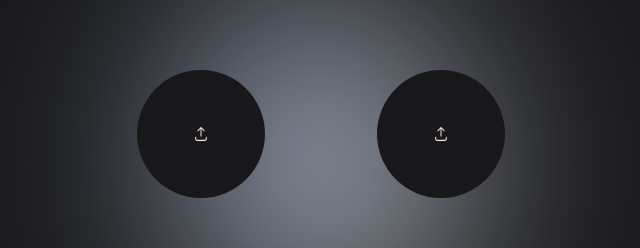
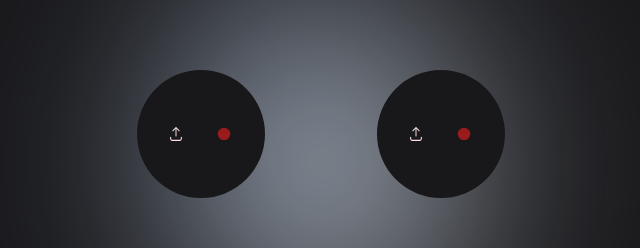
Before and after one commit to mateopresacastro/convolve.me, a React (Vite) app: page / in a window 1280 px wide. Shown: the part 238-486 px from the top of the page, without its empty margins (319-959 px from the left). Built offline with nearby package versions, Linux system fonts and the light colour scheme.

Commit message:
feat: record

```diff
--- a/src/App.tsx
+++ b/src/App.tsx
@@ -11,6 +11,7 @@ export interface AudioBuffersState {
   firstSample: AudioBuffer | null;
   secondSample: AudioBuffer | null;
 }
+
 const App = () => {
   const [audioBuffers, setAudioBuffers] = useState<AudioBuffersState>({
     firstSample: null,
--- a/src/components/ConvolveButton.tsx
+++ b/src/components/ConvolveButton.tsx
@@ -67,6 +67,9 @@ const ConvolveButton = ({
     }
   };
 
+  const isDisabled =
+    audioBuffers.firstSample === null || audioBuffers.secondSample === null;
+
   return isProcessing ? (
     <Processing />
   ) : isError ? (
@@ -80,8 +83,11 @@ const ConvolveButton = ({
   ) : (
     <button
       onClick={handleConvolve}
+      disabled={isDisabled}
       type="submit"
-      className="z-20 w-52 rounded-md bg-zinc-900 px-3.5 py-1.5 text-sm text-white shadow-sm transition duration-700 ease-in-out hover:bg-zinc-800"
+      className={`${
+        isDisabled && `cursor-not-allowed`
+      } z-30 w-52 rounded-md bg-zinc-900 px-3.5 py-1.5 text-sm text-white shadow-sm transition duration-700 ease-in-out hover:bg-zinc-800`}
     >
       Convolve
     </button>
--- a/src/components/FileInput.tsx
+++ b/src/components/FileInput.tsx
@@ -1,7 +1,9 @@
 import { useContext } from 'react';
+import { RxUpload, RxCheck } from 'react-icons/rx';
+import Record from './Record';
 import { getAudioBufferFromFile } from '../lib/audioUtils';
 import { MyAudioContext } from '../contexts/MyAudioContext';
-import { RxUpload, RxCheck } from 'react-icons/rx';
+
 import type { ChangeEvent, Dispatch, SetStateAction } from 'react';
 import type { AudioBuffersState } from '../App';
 
@@ -34,13 +36,12 @@ const FileInput = ({
 
   return (
     <section className="z-20 mx-14 mb-10">
-      <div className="flex h-32 w-32 items-center justify-center rounded-full bg-zinc-900 transition duration-700 ease-in-out hover:bg-zinc-800">
+      <div
+        //Todo: conditionally change style of input when isBufferReady
+        className={`flex h-32 w-32 items-center justify-evenly rounded-full bg-zinc-900 transition duration-700 ease-in-out hover:bg-zinc-800`}
+      >
         <label htmlFor={id} aria-label={label}>
-          {isBufferReady ? (
-            <RxCheck className="h-5 w-5 cursor-pointer text-red-100" />
-          ) : (
-            <RxUpload className="h-4 w-4 cursor-pointer text-red-100" />
-          )}
+          <RxUpload className="h-4 w-4 cursor-pointer text-red-100" />
           <input
             className="hidden"
             id={id}
@@ -49,6 +50,7 @@ const FileInput = ({
             onChange={handleSampleChange}
           />
         </label>
+        <Record id={id} setAudioBuffers={setAudioBuffers} />
       </div>
     </section>
   );
--- /dev/null
+++ b/src/components/Record.tsx
@@ -0,0 +1,77 @@
+import { useContext, useState, useRef, Dispatch, SetStateAction } from 'react';
+import { AudioBuffersState } from '../App';
+import { MyAudioContext } from '../contexts/MyAudioContext';
+import { getAudioBufferFromFile } from '../lib/audioUtils';
+import { BsFillRecordFill } from 'react-icons/bs';
+
+interface RecordProps {
+  setAudioBuffers: Dispatch<SetStateAction<AudioBuffersState>>;
+  id: 'firstSample' | 'secondSample';
+}
+
+const Record = ({ id, setAudioBuffers }: RecordProps) => {
+  const ctx = useContext(MyAudioContext);
+  const [isRecording, setIsRecording] = useState(false);
+  const mediaRecorderRef = useRef<MediaRecorder | null>(null);
+
+  const record = async () => {
+    try {
+      if (navigator.mediaDevices) {
+        const mediaStream = await navigator.mediaDevices.getUserMedia({
+          audio: true,
+        });
+        const mediaRecorder = new MediaRecorder(mediaStream);
+        const audioChunks: Blob[] = [];
+
+        mediaRecorder.ondataavailable = async (e) => {
+          audioChunks.push(e.data);
+        };
+
+        mediaRecorder.onerror = () => {
+          throw new Error('Error recording audio from mic');
+        };
+
+        mediaRecorder.onstop = async () => {
+          const tracks = mediaStream.getTracks();
+          tracks.forEach((track) => track.stop());
+          setIsRecording(false);
+          const decodedAudio = await getAudioBufferFromFile(
+            new Blob(audioChunks),
+            ctx
+          );
+          setAudioBuffers((audioBuffers) => ({
+            ...audioBuffers,
+            [id]: decodedAudio,
+          }));
+        };
+
+        mediaRecorder.start();
+        mediaRecorderRef.current = mediaRecorder;
+        setIsRecording(true);
+      }
+    } catch (error) {
+      console.log(error);
+    }
+  };
+
+  const stopRecording = () => {
+    if (mediaRecorderRef.current) {
+      mediaRecorderRef.current.stop();
+      mediaRecorderRef.current = null;
+    }
+  };
+
+  return isRecording ? (
+    <BsFillRecordFill
+      className="h-5 w-5 animate-pulse cursor-pointer text-red-500 transition duration-300 ease-in-out hover:text-red-400"
+      onClick={stopRecording}
+    />
+  ) : (
+    <BsFillRecordFill
+      className="h-5 w-5 cursor-pointer text-red-800 transition duration-300 ease-in-out hover:text-red-500"
+      onClick={record}
+    />
+  );
+};
+
+export default Record;
--- a/src/lib/audioUtils.ts
+++ b/src/lib/audioUtils.ts
@@ -11,11 +11,15 @@ const getAudioUtils = (ctx: AudioContext | OfflineAudioContext) => {
   return { compressor, gain, out };
 };
 
-const getAudioBufferFromFile = async (sample: File, ctx: AudioContext) => {
+const getAudioBufferFromFile = async (
+  sample: File | Blob,
+  ctx: AudioContext
+) => {
   const sampleUrl = URL.createObjectURL(sample);
   const res = await fetch(sampleUrl);
   const buffer = await res.arrayBuffer();
-  return ctx.decodeAudioData(buffer);
+  URL.revokeObjectURL(sampleUrl);
+  return await ctx.decodeAudioData(buffer);
 };
 
 interface audioBufferToWaveReturn {
@@ -57,7 +61,11 @@ const audioBufferToWave = (
     });
 
     // callback for `exportWAV`
+    // clear the internal buffers and resolve the promise
     recorderWorker.onmessage = (e) => {
+      recorderWorker.postMessage({
+        command: 'clear',
+      });
       resolve({ error: null, waveFile: e.data as Blob });
     };
 
```
